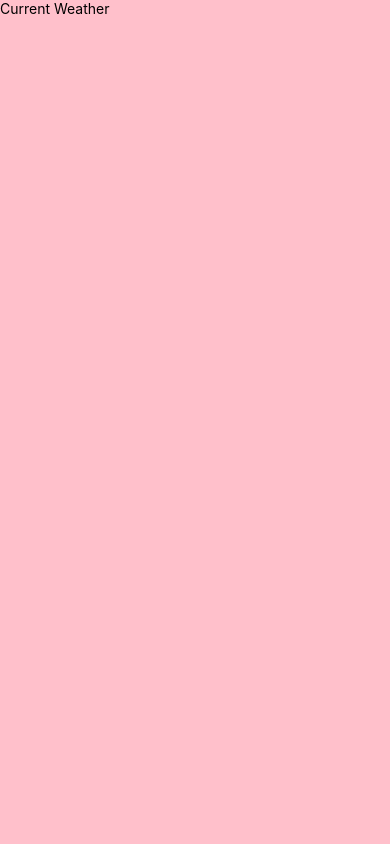
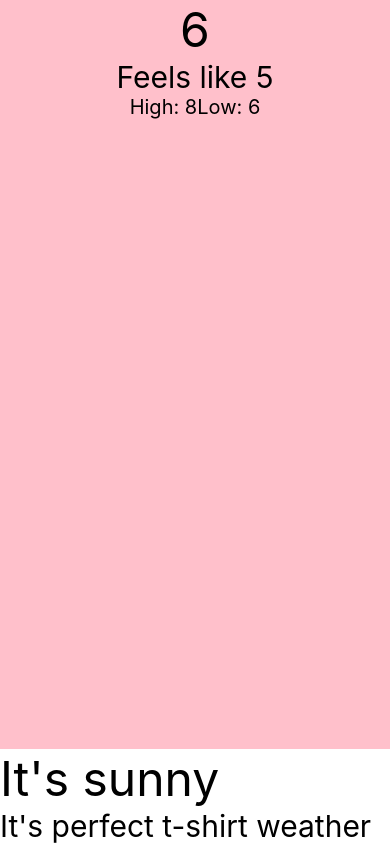
Before and after one commit to GanibegovicIsmail/react-native-weather-app, a React Native app: screen / in a window 390 px wide. Built offline with nearby package versions, Linux system fonts and the light colour scheme.

Commit message:
Feat: Basic Layout

```diff
--- a/App.js
+++ b/App.js
@@ -7,15 +7,50 @@
 
     <SafeAreaView style ={GlobalStyles.androidSafeArea}>
     <View style = {styles.container}>
-      <Text>Current Weather</Text>
+      <Text style={styles.temp}>6</Text>
+      <Text style = {styles.feels}>Feels like 5</Text>
+      <View style = {styles.highLowWrapper}>
+      <Text style = {styles.highLow}>High: 8</Text>
+      <Text style = {styles.highLow}>Low: 6</Text>
+      </View>
     </View>
+    <View style ={styles.bodyWrapper}>
+        <Text style={styles.description}>It's sunny</Text>
+        <Text style={styles.message}>It's perfect t-shirt weather</Text>
+      </View>
     </SafeAreaView>
   )
 }
 const styles = StyleSheet.create({
   container: {
     backgroundColor: 'pink',
-    flex:1
+    flex:1,
+    alignItems: 'center',
+  },
+  temp: {
+  color: 'black',
+  fontSize: 48
+  },
+  feels:{
+    fontSize:30,
+    color: 'black'
+  },
+  highLow:{
+    color: 'black',
+    fontSize: 20
+  },
+  highLowWrapper:{
+    flexDirection: 'row',
+  },
+  bodyWrapper:{
+    justifyContent: 'flex-end',
+    alignItems: 'flex-start'
+  },
+  description:{
+    fontSize:48,
+  },
+  message:{
+    fontSize:30
   }
 })
 
--- a/GlobalStyles.js
+++ b/GlobalStyles.js
@@ -4,7 +4,7 @@
     androidSafeArea:{
         flex:1,
         backgroundColor: 'transparent',
-        paddingTop: Platform.OS === "android" ? 25 : 0
+        paddingTop: Platform.OS === "android" ? 40 : 0
 
 
     }
```
